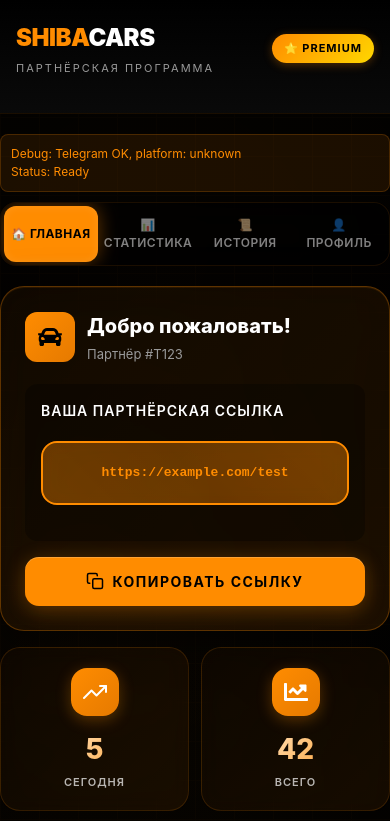
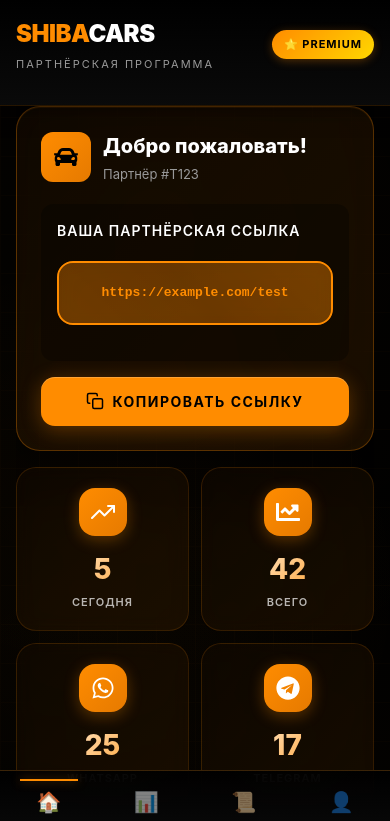
Before and after one commit to IvanMitska/Shiba-bot, a React (Create React App) app in the folder telegram-webapp/: page / in a window 390 px wide. Shown: the top 821 px of the page. Built offline with nearby package versions, Linux system fonts and the light colour scheme; no server answers.

Commit message:
Move navigation to bottom and improve mobile UI layout

```diff
--- a/telegram-webapp/src/App.js
+++ b/telegram-webapp/src/App.js
@@ -136,17 +136,18 @@
                 <span className="shiba">SHIBA</span>
                 <span className="cars">CARS</span>
               </div>
-              <div className="header-subtitle">Партнёрская программа</div>
+              <div className="header-subtitle">ПАРТНЁРСКАЯ ПРОГРАММА</div>
             </div>
           </div>
           <div className="premium-badge">
-            ⭐ Premium
+            ⭐ PREMIUM
           </div>
         </div>
       </div>
 
       <div className="container">
-        {/* Always show debug info for now */}
+        {/* Debug info - temporary */}
+        {false && (
           <div style={{
             padding: '10px',
             background: 'rgba(255,140,0,0.1)',
@@ -160,36 +161,42 @@
             Debug: {debugInfo || 'No debug info'}<br/>
             Status: {loading ? 'Loading...' : error ? `Error: ${error}` : 'Ready'}
           </div>
+        )}
 
-        <div className="tabs">
+        <div className="main-content">
+          {renderContent()}
+        </div>
+
+        {/* Bottom Navigation */}
+        <div className="bottom-tabs">
           <button
-            className={`tab ${activeTab === 'dashboard' ? 'active' : ''}`}
+            className={`bottom-tab ${activeTab === 'dashboard' ? 'active' : ''}`}
             onClick={() => setActiveTab('dashboard')}
           >
-            🏠 Главная
+            <span className="tab-icon">🏠</span>
+            <span className="tab-label">ГЛАВНАЯ</span>
           </button>
           <button
-            className={`tab ${activeTab === 'statistics' ? 'active' : ''}`}
+            className={`bottom-tab ${activeTab === 'statistics' ? 'active' : ''}`}
             onClick={() => setActiveTab('statistics')}
           >
-            📊 Статистика
+            <span className="tab-icon">📊</span>
+            <span className="tab-label">СТАТИСТИКА</span>
           </button>
           <button
-            className={`tab ${activeTab === 'history' ? 'active' : ''}`}
+            className={`bottom-tab ${activeTab === 'history' ? 'active' : ''}`}
             onClick={() => setActiveTab('history')}
           >
-            📜 История
+            <span className="tab-icon">📜</span>
+            <span className="tab-label">ИСТОРИЯ</span>
           </button>
           <button
-            className={`tab ${activeTab === 'profile' ? 'active' : ''}`}
+            className={`bottom-tab ${activeTab === 'profile' ? 'active' : ''}`}
             onClick={() => setActiveTab('profile')}
           >
-            👤 Профиль
+            <span className="tab-icon">👤</span>
+            <span className="tab-label">ПРОФИЛЬ</span>
           </button>
-        </div>
-
-        <div className="fade-in">
-          {renderContent()}
         </div>
       </div>
     </div>
--- a/telegram-webapp/src/components/Dashboard.js
+++ b/telegram-webapp/src/components/Dashboard.js
@@ -71,7 +71,7 @@
 
         <button className="button-primary copy-button" onClick={copyLink}>
           {copied ? <FiCheck size={18} /> : <FiCopy size={18} />}
-          <span>{copied ? 'Скопировано!' : 'Копировать ссылку'}</span>
+          <span>{copied ? 'СКОПИРОВАНО!' : 'КОПИРОВАТЬ ССЫЛКУ'}</span>
         </button>
       </div>
 
--- a/telegram-webapp/src/styles/index.css
+++ b/telegram-webapp/src/styles/index.css
@@ -63,25 +63,31 @@
 .app {
   position: relative;
   z-index: 1;
+  min-height: 100vh;
+  display: flex;
+  flex-direction: column;
 }
 
 .container {
   max-width: 100%;
-  padding: 0;
+  padding: 0 16px;
   margin: 0 auto;
   position: relative;
+  flex: 1;
+  display: flex;
+  flex-direction: column;
 }
 
 /* Header Section */
 .app-header {
-  background: linear-gradient(180deg, rgba(0,0,0,0.95) 0%, rgba(10,10,10,0.95) 100%);
+  background: linear-gradient(180deg, rgba(0,0,0,0.98) 0%, rgba(10,10,10,0.98) 100%);
   backdrop-filter: blur(20px);
-  border-bottom: 1px solid rgba(255, 140, 0, 0.1);
-  padding: 20px 16px;
-  margin-bottom: 20px;
+  border-bottom: 1px solid rgba(255, 140, 0, 0.15);
+  padding: 16px;
   position: sticky;
   top: 0;
   z-index: 100;
+  box-shadow: 0 2px 20px rgba(0, 0, 0, 0.5);
 }
 
 .header-content {
@@ -120,17 +126,72 @@
   margin-top: 4px;
 }
 
-/* Navigation Tabs */
+/* Main Content Area */
+.main-content {
+  flex: 1;
+  padding-bottom: 80px; /* Space for bottom nav */
+  overflow-y: auto;
+}
+
+/* Bottom Navigation */
+.bottom-tabs {
+  position: fixed;
+  bottom: 0;
+  left: 0;
+  right: 0;
+  display: flex;
+  background: linear-gradient(180deg, rgba(0,0,0,0.9) 0%, rgba(10,10,10,1) 100%);
+  border-top: 1px solid rgba(255, 140, 0, 0.2);
+  backdrop-filter: blur(20px);
+  z-index: 100;
+  padding: 8px 0 env(safe-area-inset-bottom, 0);
+}
+
+.bottom-tab {
+  flex: 1;
+  display: flex;
+  flex-direction: column;
+  align-items: center;
+  justify-content: center;
+  padding: 8px;
+  background: transparent;
+  border: none;
+  color: rgba(255, 255, 255, 0.5);
+  cursor: pointer;
+  transition: all 0.3s cubic-bezier(0.4, 0, 0.2, 1);
+  position: relative;
+}
+
+.bottom-tab .tab-icon {
+  font-size: 20px;
+  margin-bottom: 4px;
+}
+
+.bottom-tab .tab-label {
+  font-size: 10px;
+  font-weight: 600;
+  text-transform: uppercase;
+  letter-spacing: 0.5px;
+}
+
+.bottom-tab.active {
+  color: var(--shiba-orange);
+}
+
+.bottom-tab.active::before {
+  content: '';
+  position: absolute;
+  top: 0;
+  left: 20%;
+  right: 20%;
+  height: 2px;
+  background: var(--shiba-orange);
+  box-shadow: 0 0 10px rgba(255, 140, 0, 0.5);
+}
+
+/* Old tabs - hidden */
 .tabs {
-  display: flex;
-  background: rgba(0, 0, 0, 0.5);
-  border: 1px solid rgba(255, 140, 0, 0.1);
-  border-radius: 16px;
-  padding: 4px;
-  margin-bottom: 20px;
-  backdrop-filter: blur(20px);
-  position: relative;
-  overflow: hidden;
+  display: none;
 }
 
 .tabs::before {
```
Also changed, not shown: 11 other files (tests, documents, lock files or other folders). Lines whose indentation alone changed are shown as unchanged.
